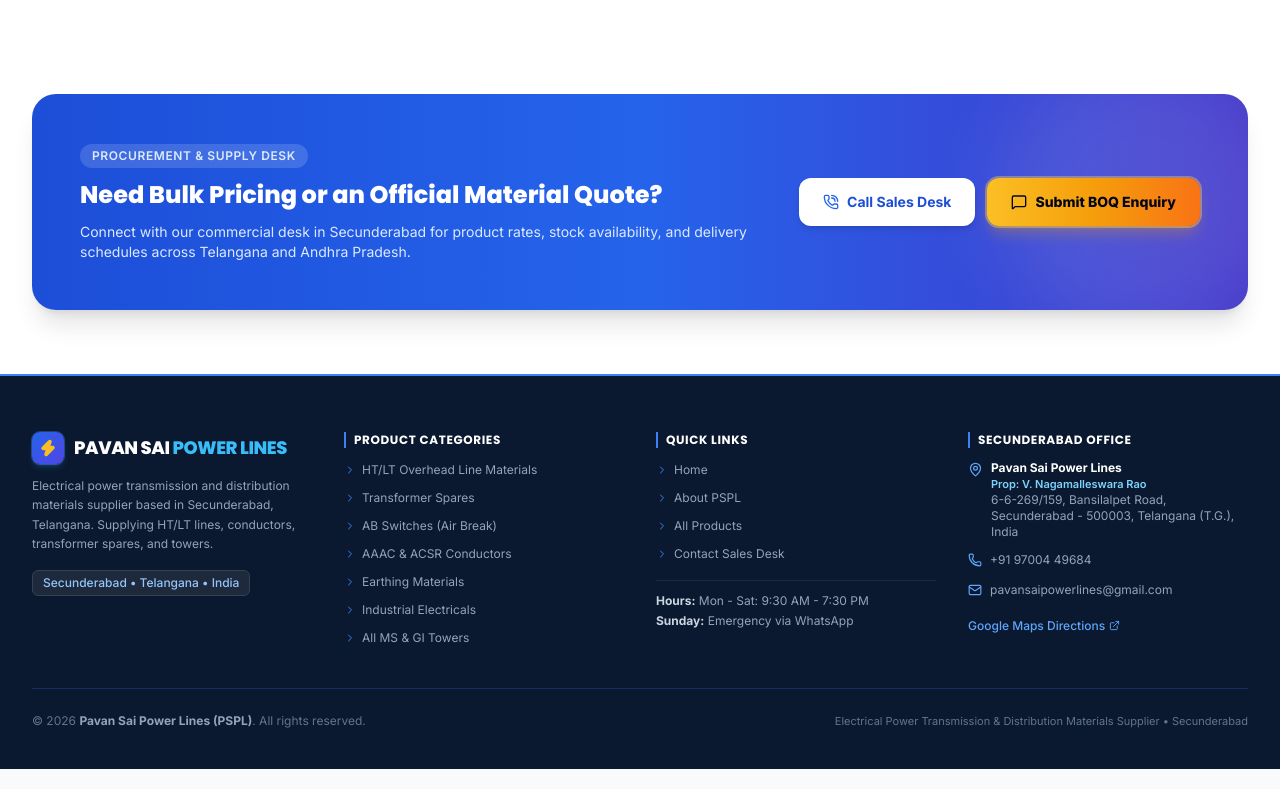
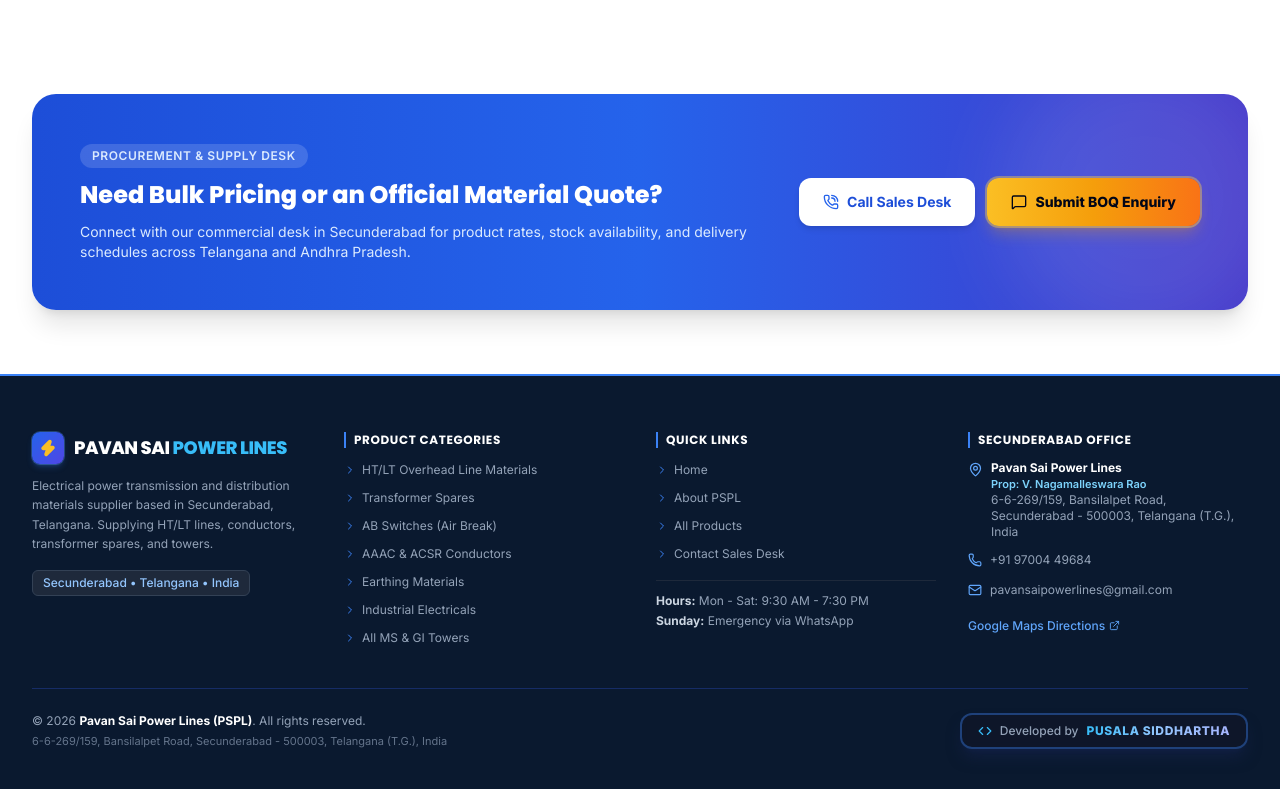
Before and after one commit to chinnusagar11/pavansai-powerlines, a React (Vite) app: page / in a window 1280 px wide. Shown: the part 4297-5086 px from the top of the page. Built offline with nearby package versions, Linux system fonts and the light colour scheme.

Commit message:
feat: add developer watermark badge for Pusala Siddhartha in the footer

```diff
--- a/src/components/Footer.jsx
+++ b/src/components/Footer.jsx
@@ -6,7 +6,8 @@ import {
   Phone,
   Mail,
   ChevronRight,
-  ExternalLink
+  ExternalLink,
+  Code
 } from 'lucide-react';
 import { COMPANY_INFO } from '../data/company';
 
@@ -146,14 +147,25 @@ export default function Footer() {
 
         </div>
 
-        {/* Bottom Bar */}
-        <div className="pt-6 flex flex-col sm:flex-row items-center justify-between text-xs text-slate-500 gap-2 text-center sm:text-left">
-          <p>
-            &copy; {currentYear} <strong className="text-slate-400">Pavan Sai Power Lines (PSPL)</strong>. All rights reserved.
-          </p>
-          <p className="text-[11px] text-slate-500">
-            Electrical Power Transmission & Distribution Materials Supplier &bull; Secunderabad
-          </p>
+        {/* Bottom Bar with Developer Watermark */}
+        <div className="pt-6 flex flex-col md:flex-row items-center justify-between text-xs text-slate-400 gap-3 text-center md:text-left">
+          <div className="space-y-1">
+            <p>
+              &copy; {currentYear} <strong className="text-white font-bold">Pavan Sai Power Lines (PSPL)</strong>. All rights reserved.
+            </p>
+            <p className="text-[11px] text-slate-500">
+              6-6-269/159, Bansilalpet Road, Secunderabad - 500003, Telangana (T.G.), India
+            </p>
+          </div>
+
+          {/* Developer Watermark Badge */}
+          <div className="inline-flex items-center gap-2 px-4 py-2 rounded-xl bg-slate-900/90 border-2 border-blue-500/40 text-xs shadow-lg shadow-blue-950/50 backdrop-blur-sm group hover:border-sky-400 transition-all">
+            <Code size={14} className="text-sky-400 group-hover:scale-110 transition-transform" />
+            <span className="text-slate-400 font-medium">Developed by</span>
+            <span className="text-transparent bg-clip-text bg-gradient-to-r from-sky-400 via-blue-300 to-indigo-300 font-black tracking-wider uppercase">
+              PUSALA SIDDHARTHA
+            </span>
+          </div>
         </div>
 
       </div>
```
